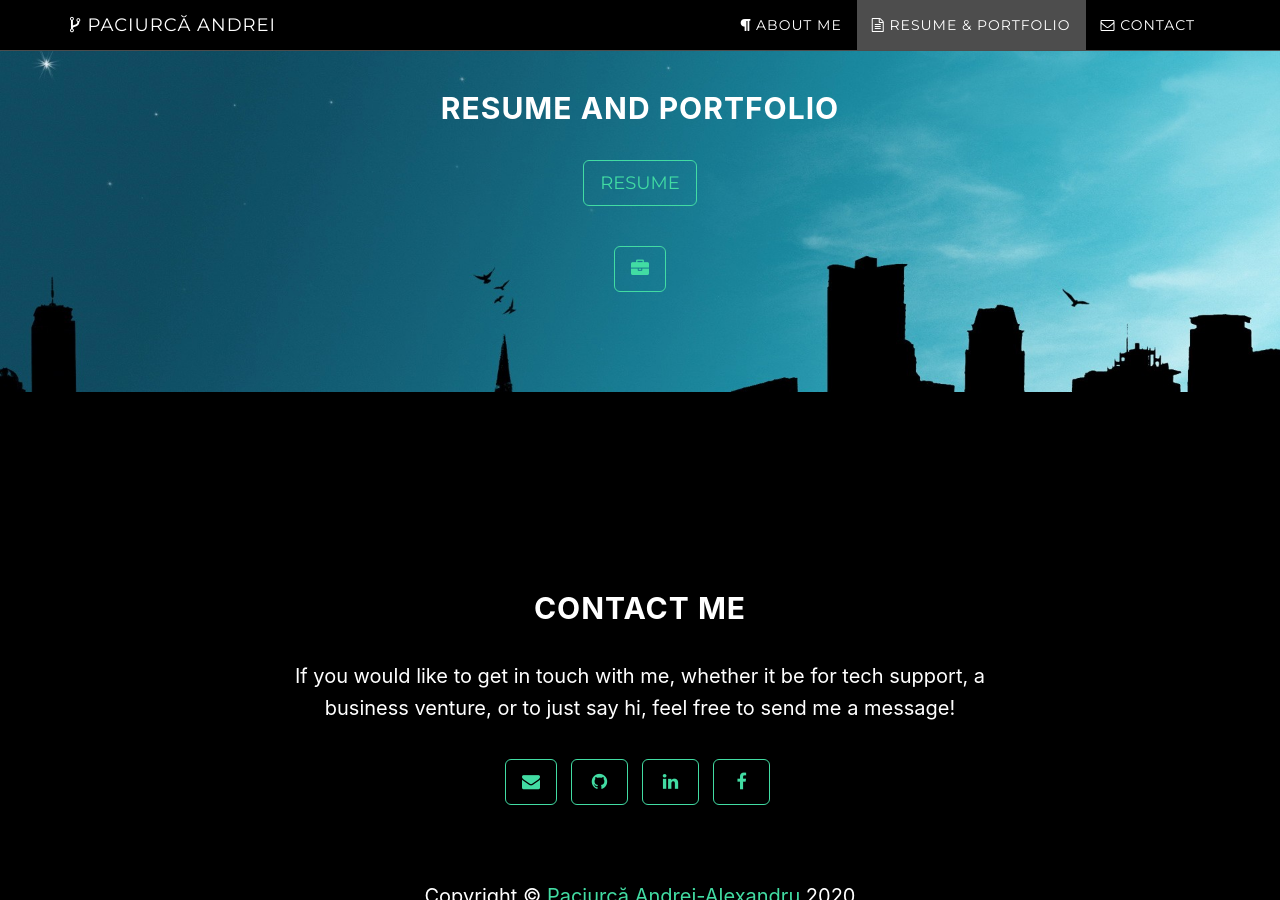
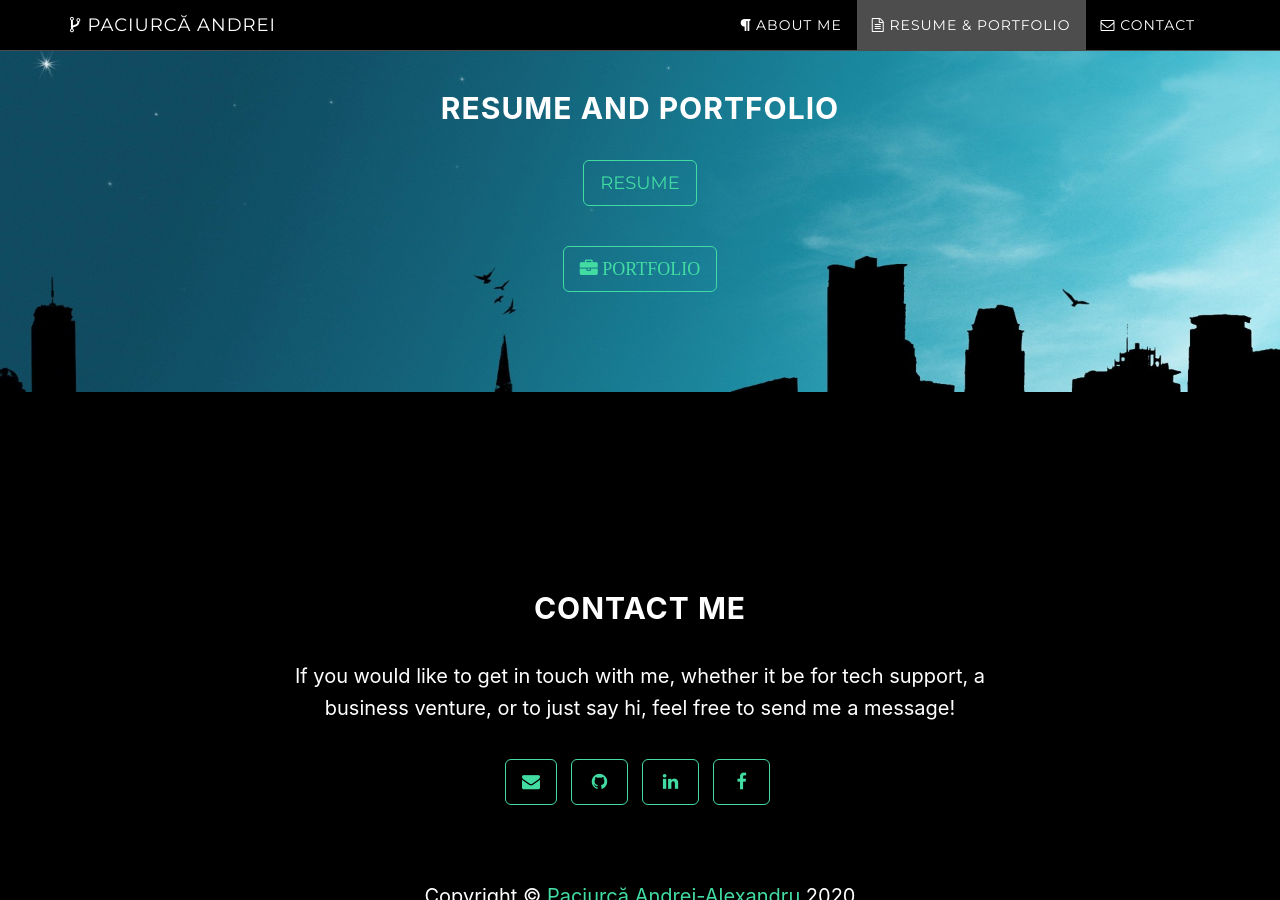
Before and after one commit to andreipaciurca/andreipaciurca.github.io, a Jekyll site: the page built from index.html, in a window 1280 px wide and 900 px high, scrolled down 1731 px. Built offline with Jekyll 4.4.1, drawn with Linux system fonts in a browser that asks for light colours.

Commit message:
modified:   _includes/download.html

```diff
--- a/_includes/download.html
+++ b/_includes/download.html
@@ -6,7 +6,7 @@
                     <h2>Resume and Portfolio</h2>
                     <a onclick="window.open('https://andreipaciurca.github.io/resume/resume.html', '_blank' ); location.reload();" class="btn btn-default btn-lg">Resume</a><br><br><br>
                     <a onclick="window.open('https://drive.google.com/open?id=1F6Y52ql5dza684GShRbFhVcoK40dHviP', '_blank' ); location.reload();" class="btn btn-default btn-lg">
-                        <i class="fa fa-briefcase" aria-hidden="true"></i>
+                        <i class="fa fa-briefcase" aria-hidden="true"> Portfolio</i>
                     </a>
                 </div>
             </div>
```
